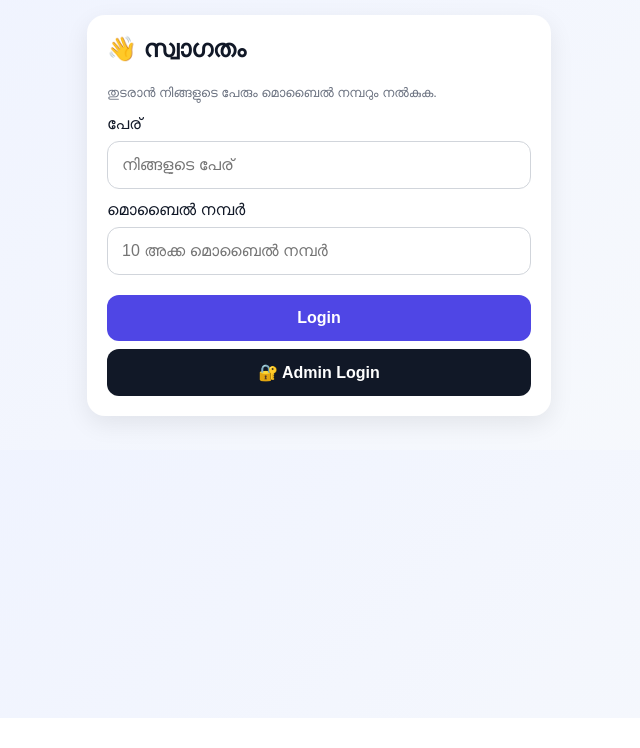
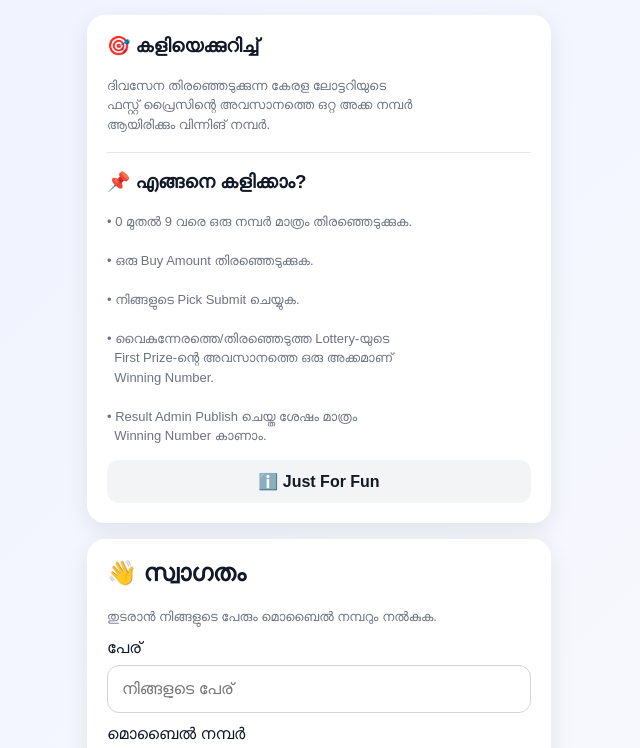
Before and after one commit to jebink3/dream-pick, a plain HTML site: page index.html in a window 1280 px wide. Shown: the part 82-830 px from the top of the page, without its empty margins (321-961 px from the left). Before the commit the page ends 800 px from the top, so only its background shows below. Drawn offline with Linux system fonts and the light colour scheme; no server answers.

Commit message:
Update index.html

```diff
--- a/index.html
+++ b/index.html
@@ -390,13 +390,45 @@ hr{
 
     <div class="header">
         <div class="logo">🎯 Dream Pick</div>
-        <div class="subtitle">കുടുംബ വിനോദ ഗെയിം</div>
+        <div class="subtitle">Loosey-Goosey</div>
     </div>
 
     <div id="message" class="message"></div>
 
     <!-- LOGIN -->
     <div id="loginScreen">
+
+        <!-- GAME DESCRIPTION / RULES -->
+        <div class="card">
+
+            <h3>🎯 കളിയെക്കുറിച്ച്</h3>
+
+            <p class="small">
+                ദിവസേന തിരഞ്ഞെടുക്കുന്ന കേരള ലോട്ടറിയുടെ<br>
+                ഫസ്റ്റ് പ്രൈസിന്റെ അവസാനത്തെ ഒറ്റ അക്ക നമ്പർ<br>
+                ആയിരിക്കും വിന്നിങ് നമ്പർ.
+            </p>
+
+            <hr>
+
+            <h3>📌 എങ്ങനെ കളിക്കാം?</h3>
+
+            <p class="small">
+                • 0 മുതൽ 9 വരെ ഒരു നമ്പർ മാത്രം തിരഞ്ഞെടുക്കുക.<br><br>
+                • ഒരു Buy Amount തിരഞ്ഞെടുക്കുക.<br><br>
+                • നിങ്ങളുടെ Pick Submit ചെയ്യുക.<br><br>
+                • വൈകുന്നേരത്തെ/തിരഞ്ഞെടുത്ത Lottery-യുടെ<br>
+                &nbsp;&nbsp;First Prize-ന്റെ അവസാനത്തെ ഒരു അക്കമാണ്<br>
+                &nbsp;&nbsp;Winning Number.<br><br>
+                • Result Admin Publish ചെയ്ത ശേഷം മാത്രം<br>
+                &nbsp;&nbsp;Winning Number കാണാം.
+            </p>
+
+            <div class="info-box" style="margin-top:14px; text-align:center;">
+                <strong>ℹ️ Just For Fun</strong>
+            </div>
+
+        </div>
 
         <div class="card">
 
```
